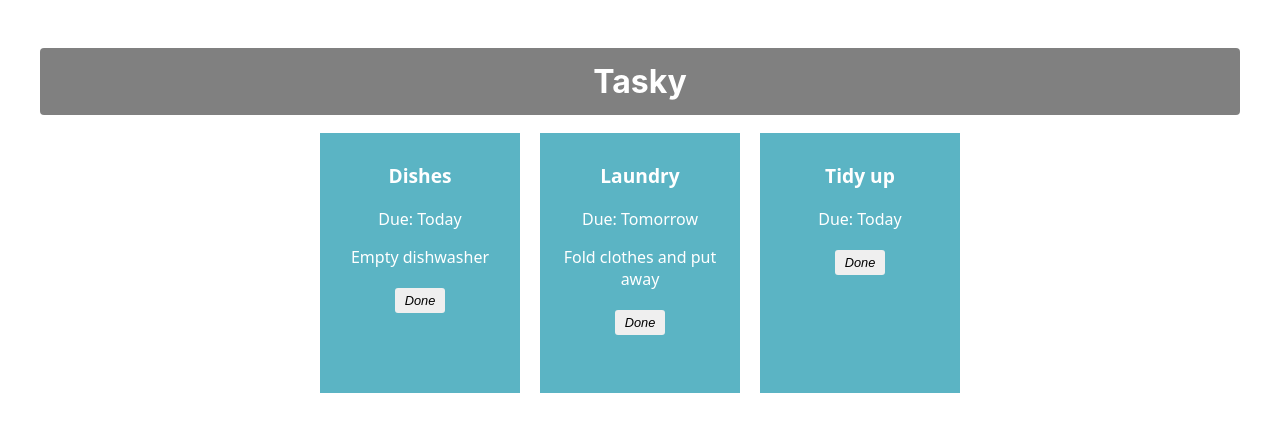
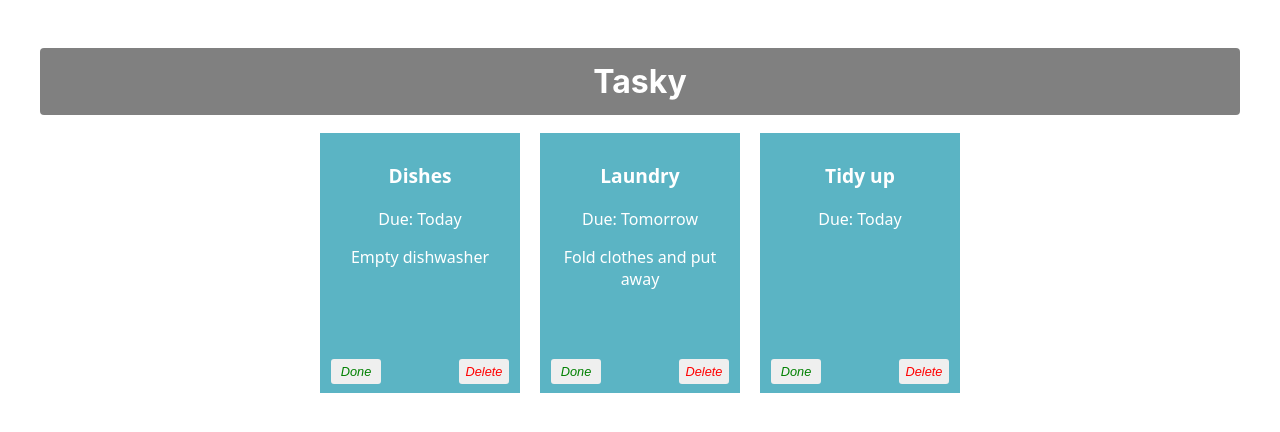
Before and after one commit to jiyun-star/react-basics-labs, a React (Create React App) app in the folder tasky/: page / in a window 1280 px wide. Shown: the top 432 px of the page. Built offline with nearby package versions, Linux system fonts and the light colour scheme.

Commit message:
Delete a task

```diff
--- a/tasky/src/App.css
+++ b/tasky/src/App.css
@@ -50,3 +50,10 @@
   left: 5px;
   color: green;
 }
+
+.deleteButton {
+  position: absolute;
+  bottom: 5px;
+  right: 5px;
+  color: red;
+}
--- a/tasky/src/App.js
+++ b/tasky/src/App.js
@@ -16,7 +16,14 @@
     const tasks = [...taskState.tasks];
     tasks[taskIndex].done = !tasks[taskIndex].done;
     setTaskState({tasks});
-    console.log(`${taskIndex} ${tasks[taskIndex].done}`);}
+    console.log(`${taskIndex} ${tasks[taskIndex].done}`);
+  }
+
+  const deleteHandler = (taskIndex) => {
+    const tasks = [...taskState.tasks];
+    tasks.splice(taskIndex, 1);
+    setTaskState({tasks});
+  }
 
 
   return (
@@ -31,6 +38,7 @@
       done={task.done}
       key ={task.id}
       markDone={() => doneHandler(index)}
+      deleteTask = {() => deleteHandler(index)}
       />
       ))}
    </div>
--- a/tasky/src/components/Task.js
+++ b/tasky/src/components/Task.js
@@ -8,7 +8,9 @@
         <p className="title">{props.title}</p>
         <p>Due: {props.deadline}</p>
         <p>{props.description}</p>
-        <button onClick={props.markDone}>Done</button>
+        <button onClick={props.markDone} className='doneButton'>Done</button>
+        <button className='deleteButton' onClick={props.deleteTask}>Delete</button>
+
         </div>
     )
 }
```
